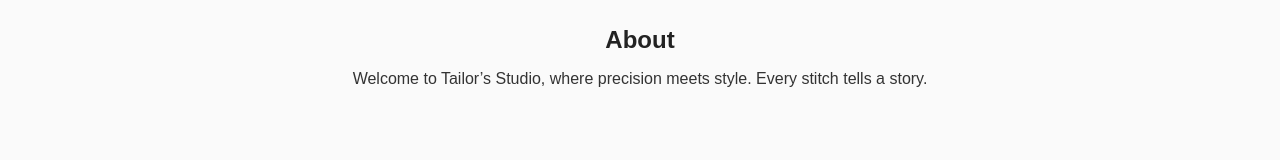
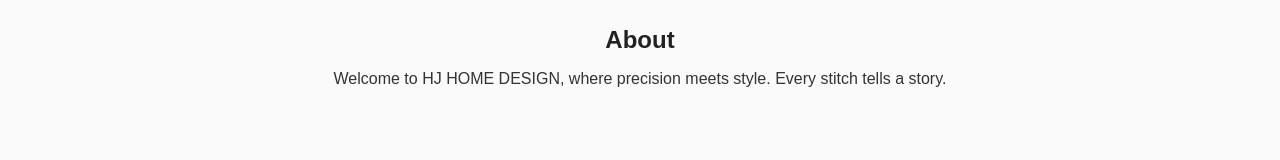
Before and after one commit to ngbontsi/hjhomedesign, a plain HTML site: page index.html in a window 1280 px wide. Shown: the part 204-364 px from the top of the page. Drawn offline with Linux system fonts and the light colour scheme.

Commit message:
Change title and welcome message to 'HJ HOME
Updated the title and welcome message to reflect the new branding.

```diff
--- a/index.html
+++ b/index.html
@@ -3,7 +3,7 @@
 <head>
   <meta charset="UTF-8" />
   <meta name="viewport" content="width=device-width, initial-scale=1.0">
-  <title>Tailor's Studio</title>
+  <title>HJ HOME DESIGN</title>
   <link rel="stylesheet" href="style.css">
 </head>
 <script>
@@ -25,7 +25,7 @@ function closeLightbox() {
 
   <section id="about">
     <h2>About</h2>
-    <p>Welcome to Tailor’s Studio, where precision meets style. Every stitch tells a story.</p>
+    <p>Welcome to HJ HOME DESIGN, where precision meets style. Every stitch tells a story.</p>
   </section>
 
   <section id="gallery-section">
```
